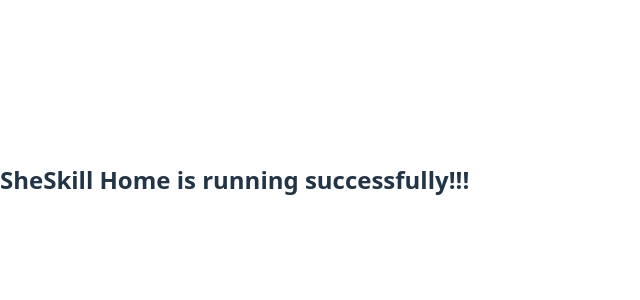
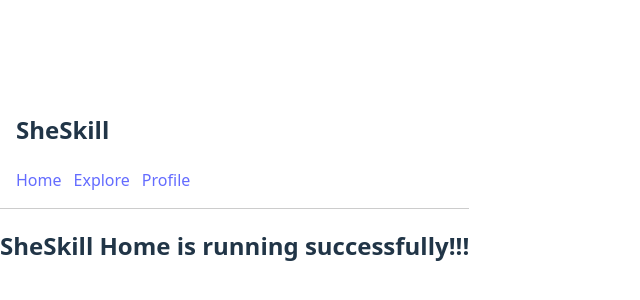
Before and after one commit to Divya-0211/sheskill, a React app in the folder frontend/: page / in a window 1280 px wide. Shown: the part 220-520 px from the top of the page, without its empty margins (0-640 px from the left). Built offline with nearby package versions, Linux system fonts and the light colour scheme; the HTML template or start-up script is replaced by a standard one.

Commit message:
Day 3: routing all the pages home, profile, explore with minimal css

```diff
--- a/frontend/src/App.jsx
+++ b/frontend/src/App.jsx
@@ -1,4 +1,5 @@
 import {BrowserRouter, Routes, Route} from "react-router-dom";
+import Header from "./components/Headers"
 import Home from "./pages/Home";
 import Explore from "./pages/Explore";
 import Profile from "./pages/Profile";
@@ -6,6 +7,7 @@
 function App(){
   return (
     <BrowserRouter>
+      <Header/>
       <Routes>
         <Route path="/" element={<Home/>}></Route>
         <Route path="/explore" element={<Explore/>}></Route>
--- /dev/null
+++ b/frontend/src/components/Headers.jsx
@@ -0,0 +1,15 @@
+import {Link} from "react-router-dom";
+
+function Header (){
+    return(
+        <header style={{padding:"16px", borderBottom:"1px solid #ccc"}}>
+            <h2>SheSkill</h2>
+            <nav>
+                <Link to="/" style={{marginRight:"12px"}}>Home</Link>
+                <Link to="/explore" style={{marginRight:"12px"}}>Explore</Link>
+                <Link to="/profile">Profile</Link>
+            </nav>
+        </header>
+    );
+}
+export default Header;
```
